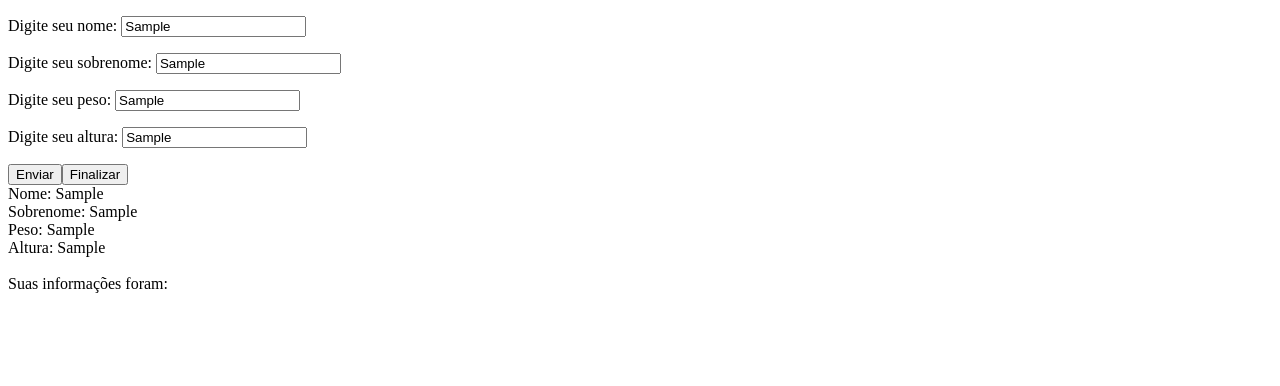
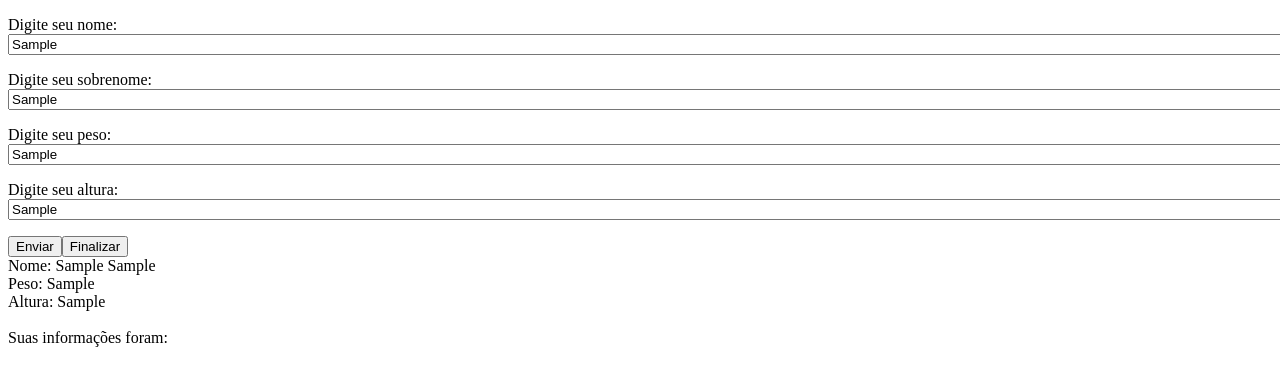
Before and after one commit to antoniomurara19/trabalhando_com_array, a plain HTML site: page trabalhando_com_array/index.html in a window 1280 px wide. Both pictures are taken after typing "Sample", "Sample", "Sample", "Sample" into the empty fields and a click on the button "Finalizar". Drawn offline with Linux system fonts and the light colour scheme.

Commit message:
ajeitando o js e css

```diff
--- a/trabalhando_com_array/index.html
+++ b/trabalhando_com_array/index.html
@@ -5,14 +5,15 @@
     <meta http-equiv="X-UA-Compatible" content="IE=edge">
     <meta name="viewport" content="width=device-width, initial-scale=1.0">
     <script src="/trabalhando_com_array/js/app.js"defer></script>
+    <link rel="stylesheet" href="/trabalhando_com_array/style.css">
     <title>Atividade</title>
 </head>
 <body>
     <form class="form">
         <p>Digite seu nome: <input type="text" class="nome"></input></p>
         <p>Digite seu sobrenome: <input type="text" class="sobrenome"></input></p>
-        <p>Digite seu peso: <input type="text" class="peso"></input></p>
-        <p>Digite seu altura: <input type="text" class="altura"></input></p>
+        <p>Digite seu peso: <input placeholder="Em toneladas usando os números arábicos" type="text" class="peso"></input></p>
+        <p>Digite seu altura: <input placeholder="Em decimetros usando os números arábicos" type="text" class="altura"></input></p>
         <button>Enviar</button><button id="finalizar">Finalizar</button>
         <br>
     </form>
--- a/trabalhando_com_array/js/app.js
+++ b/trabalhando_com_array/js/app.js
@@ -26,7 +26,7 @@ function carrinho(evento){
     pessoas.push(criaPessoas.altura)
 
     console.log(pessoas)
-    resultado.innerHTML += 'Nome: ' + pessoas[i++] + '<br>' + 'Sobrenome: ' + pessoas[i++] + '<br>' + 'Peso: ' + pessoas[i++] + '<br>' + 'Altura: ' + pessoas[i++] + '<br><br>'
+    resultado.innerHTML += 'Nome: ' + pessoas[i++] + '&nbsp;' + pessoas[i++] + '<br>' + 'Peso: ' + pessoas[i++] + '<br>' + 'Altura: ' + pessoas[i++] + '<br><br>'
 
 }
 
--- /dev/null
+++ b/trabalhando_com_array/style.css
@@ -0,0 +1,3 @@
+input{
+    width: 100vw;
+}
```
